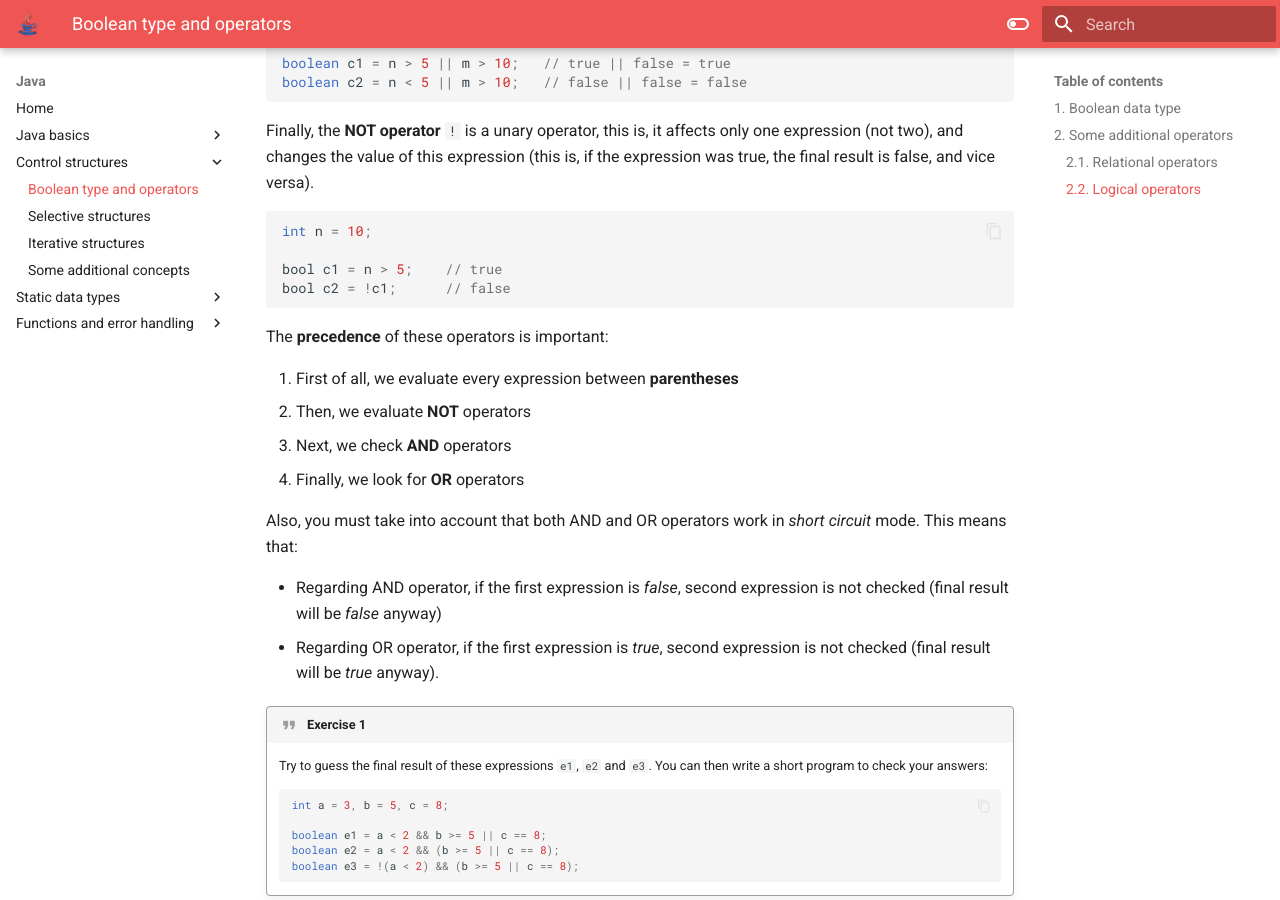
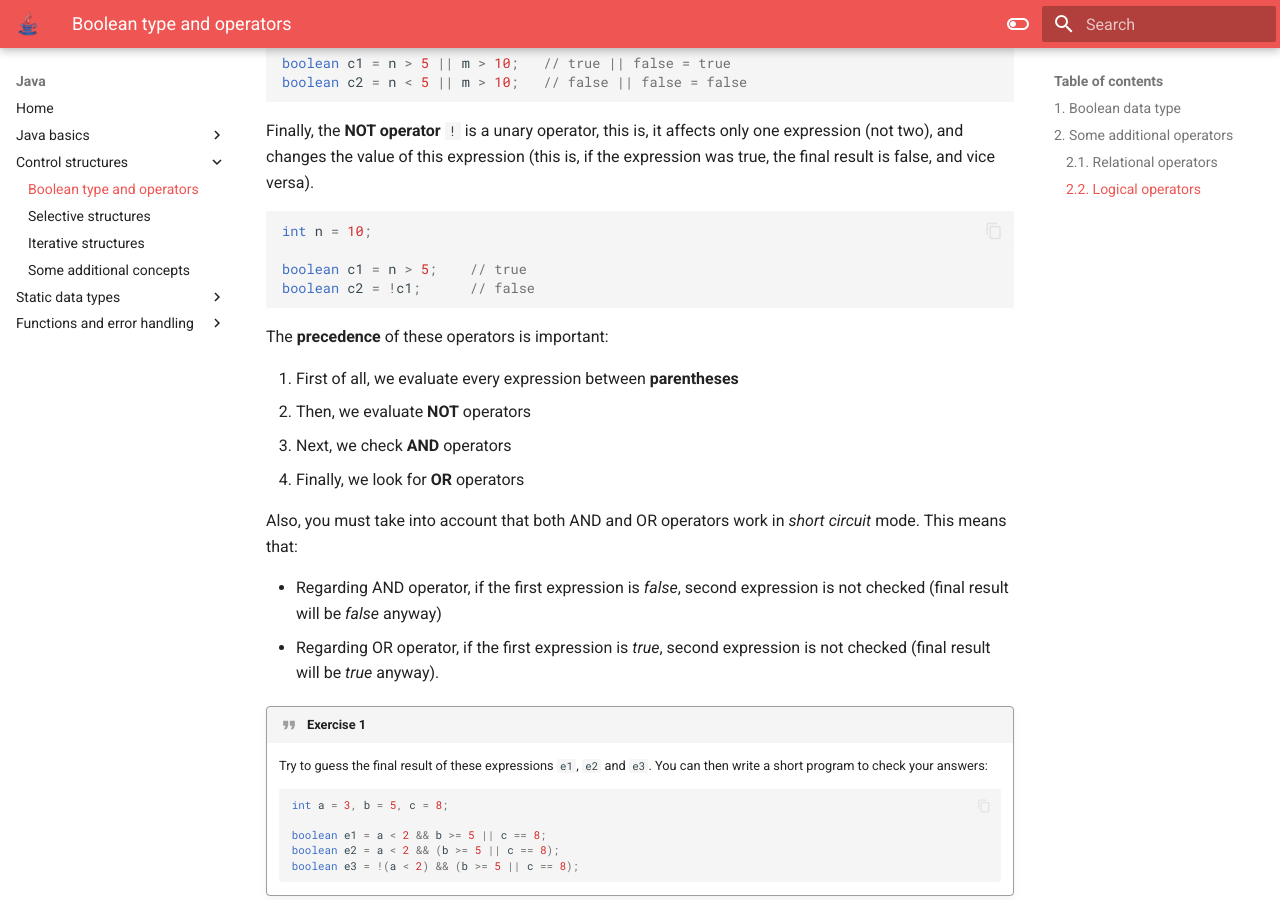
Before and after one commit to nachoiborraIES/java2, an MkDocs documentation site: the page built from docs/02a.md, in a window 1280 px wide and 900 px high, scrolled down 2439 px. Built offline with MkDocs 1.6.1 and Material for MkDocs 9.7.7, drawn with Linux system fonts in a browser that asks for light colours.

Commit message:
02a "bool" error

````diff
--- a/docs/02a.md
+++ b/docs/02a.md
@@ -90,8 +90,8 @@ Finally, the **NOT operator** `!` is a unary operator, this is, it affects only
 ```java
 int n = 10;
 
-bool c1 = n > 5;    // true
-bool c2 = !c1;      // false
+boolean c1 = n > 5;    // true
+boolean c2 = !c1;      // false
 ```
 
 The **precedence** of these operators is important:
--- a/docs/slides/02a.html
+++ b/docs/slides/02a.html
@@ -80,8 +80,8 @@ boolean c2 = n > 5 && m > 10;   // true && false = false
 boolean c3 = n > 5 || m > 10;   // true || false = true
 boolean c4 = n < 5 || m > 10;   // false || false = false
 
-bool c5 = n > 5;    // true
-bool c6 = !c5;      // false
+boolean c5 = n > 5;    // true
+boolean c6 = !c5;      // false
 ```
 
 </script>
````
